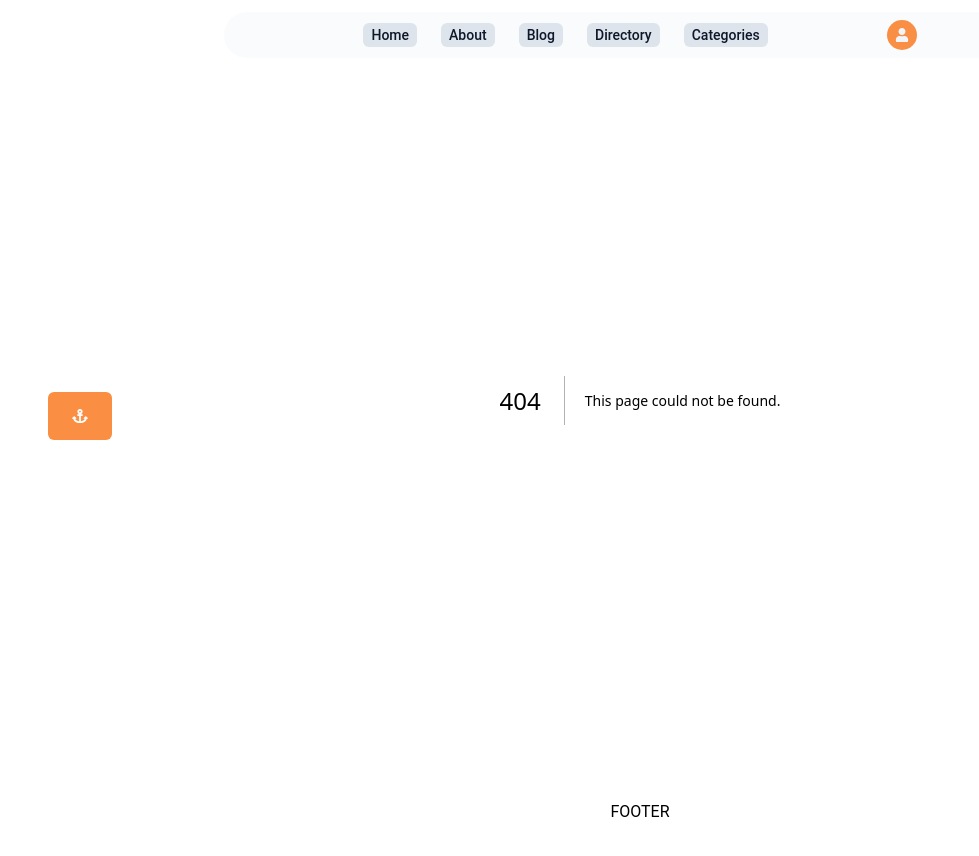
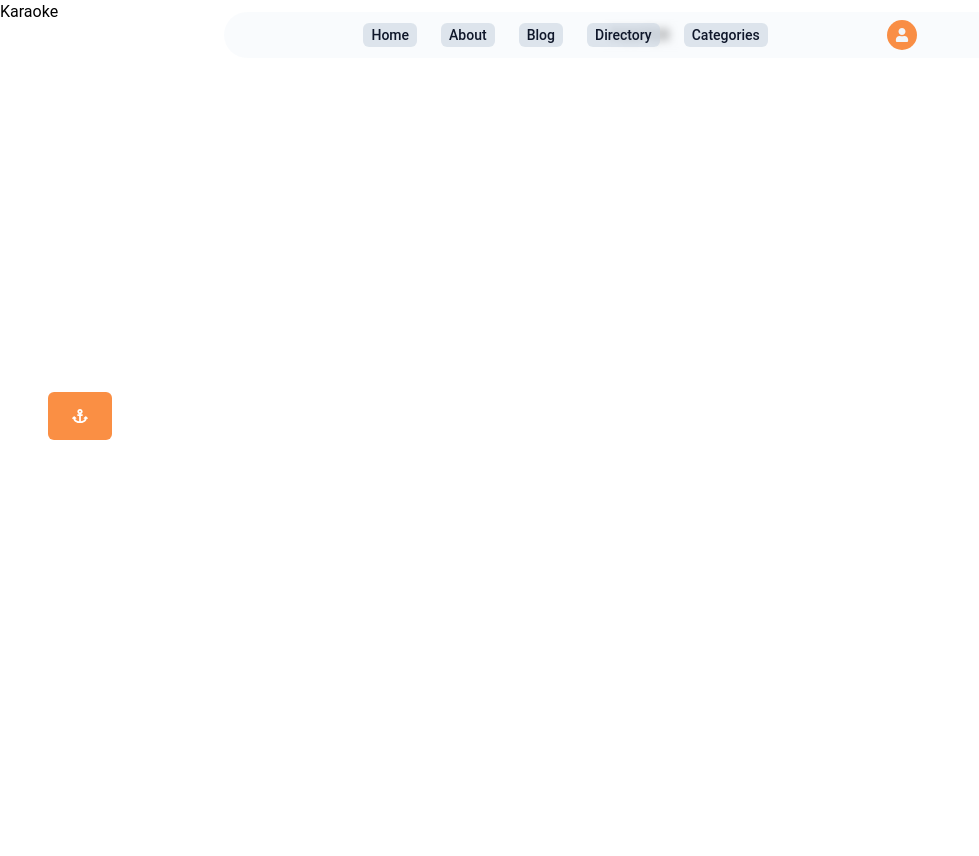
Before and after one commit to MatthewsRicky/travelapp, a Next.js app: page /blog/karaoke in a window 1280 px wide. Before the commit this address had no page. Shown: the top 856 px of the page, without its empty margins (0-979 px from the left). After the commit the page ends 800 px from the top, so only its background shows below. Built offline with nearby package versions, Linux system fonts and the light colour scheme.

Commit message:
Create page.tsx

```diff
--- /dev/null
+++ b/app/blog/karaoke/page.tsx
@@ -0,0 +1,7 @@
+import React from "react";
+
+const Karaoke = () => {
+	return <div>Karaoke</div>;
+};
+
+export default Karaoke;
```
